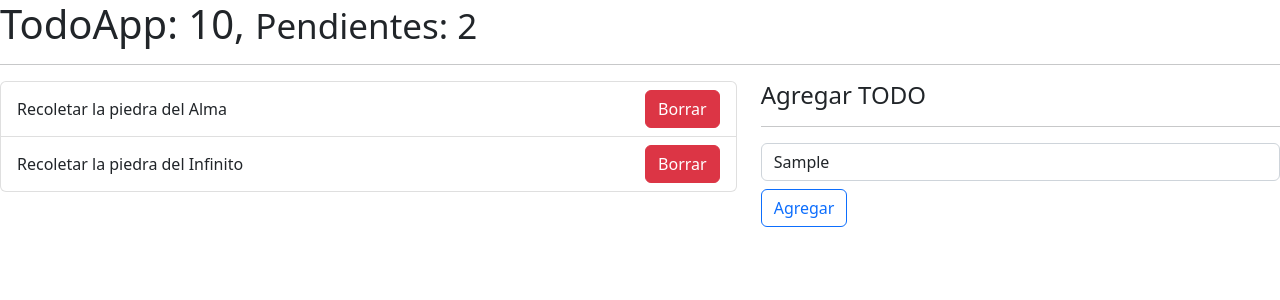
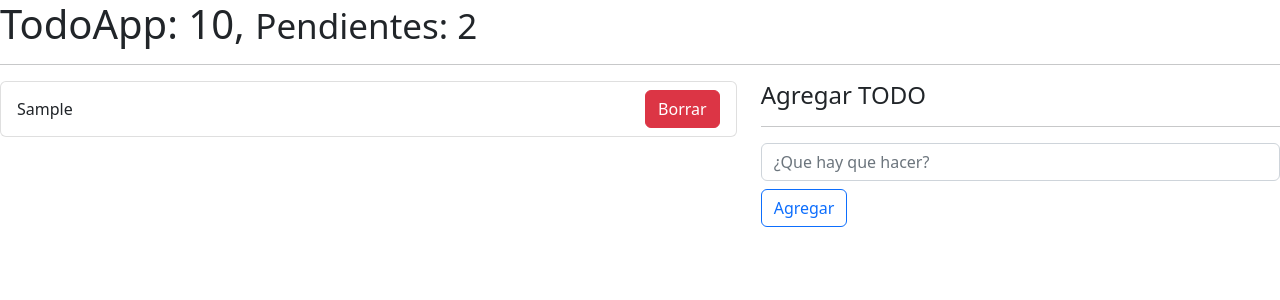
Before and after one commit to MigueMaisares/Curso-React-Fernando-Herrera, a React (Vite) app in the folder 05-hook-app/: page / in a window 1280 px wide. Both pictures are taken after typing "Sample" into the empty fields and a click on the button "Agregar". Shown: the top 300 px of the page. Built offline with nearby package versions, Linux system fonts and the light colour scheme.

Commit message:
4to push Reducer

```diff
--- a/05-hook-app/src/08-useReducer/TodoAdd.jsx
+++ b/05-hook-app/src/08-useReducer/TodoAdd.jsx
@@ -1,20 +1,30 @@
 import { useState } from "react";
+import { useForm } from "../hooks/useForm";
 
 export const TodoAdd = ({ onNewTodo }) => {
-  const [input, setInput] = useState("");
-
+  /* const [input, setInput] = useState(""); Esta bien pero hay que hacer uso de nuestros custom hooks!!!
   const onChangeInput = ({ target }) => {
     setInput(target.value);
-  };
+  }; */
+
+  const { descripcion, onInputChange, onResetForm } = useForm({
+    descripcion: "",
+  });
 
   const onSubmit = (e) => {
     e.preventDefault();
 
-    onNewTodo({
+    if (descripcion.length < 1) return;
+
+    const nuevoTodo = {
       id: new Date().getTime(),
-      descripcion: input,
       done: false,
-    });
+      descripcion: descripcion,
+    };
+
+    onNewTodo(nuevoTodo);
+
+    onResetForm();
   };
 
   return (
@@ -23,8 +33,9 @@ export const TodoAdd = ({ onNewTodo }) => {
         type="text"
         placeholder="¿Que hay que hacer?"
         className="form-control"
-        onChange={onChangeInput}
-        value={input}
+        onChange={onInputChange}
+        value={descripcion}
+        name="descripcion"
       />
       <button className="btn btn-outline-primary mt-2" type="submit">
         Agregar
--- a/05-hook-app/src/08-useReducer/TodoApp.jsx
+++ b/05-hook-app/src/08-useReducer/TodoApp.jsx
@@ -1,28 +1,42 @@
-import { useReducer } from "react";
+import { useEffect, useReducer } from "react";
 import { TodoAdd } from "./TodoAdd";
 import { TodoList } from "./TodoList";
 import { todoReducer } from "./TodoReducer";
 
-const initialState = [
-  {
-    id: new Date().getTime(),
-    descripcion: "Recoletar la piedra del Alma",
-    done: false,
-  },
-  {
-    id: new Date().getTime() * 2,
-    descripcion: "Recoletar la piedra del Infinito",
-    done: false,
-  },
-];
+const initialState = [];
+
+//Necesitamos inicializar nuestro state con los todos anteriores
+const init = () => {
+  //Al iniciar la aplicacion sera nulo lo del localStorage
+  return JSON.parse(localStorage.getItem("todos")) || [];
+};
 
 export const TodoApp = () => {
+  //    despachador de acciones que contienen la carga = estado
+  const [todos, dispatch] = useReducer(todoReducer, initialState, init);
+
+  useEffect(() => {
+    //Necesitamos serializar el estado que es un Objeto y castearlo a String (localStorage lo requiere)
+    localStorage.setItem("todos", JSON.stringify(todos));
+  }, [todos]);
+
   const handleNewTodo = (todo) => {
-    console.log({ todo });
+    const action = {
+      type: "[TODO] Add todo",
+      payload: todo,
+    };
+    //De esta manera le mando la accion al Reducer
+    dispatch(action);
   };
 
-  //    despachador de estados
-  const [todos, dispatch] = useReducer(todoReducer, initialState);
+  const handleRemoveTodo = (id) => {
+    /* console.log(id); */
+    dispatch({
+      type: "[TODO] Remove todo",
+      payload: id,
+    });
+  };
+
   return (
     <>
       <h1>
@@ -32,7 +46,7 @@ export const TodoApp = () => {
 
       <div className="row">
         <div className="col-7">
-          <TodoList todos={todos} />
+          <TodoList todos={todos} onDeleteTodo={handleRemoveTodo} />
         </div>
         <div className="col-5">
           <h4>Agregar TODO</h4>
--- a/05-hook-app/src/08-useReducer/TodoItem.jsx
+++ b/05-hook-app/src/08-useReducer/TodoItem.jsx
@@ -1,8 +1,10 @@
-export const TodoItem = ({ todo }) => {
+export const TodoItem = ({ todo, onDeleteTodo }) => {
   return (
     <li className="list-group-item d-flex justify-content-between">
       <span className="align-self-center">{todo.descripcion}</span>
-      <button className="btn btn-danger">Borrar</button>
+      <button className="btn btn-danger" onClick={() => onDeleteTodo(todo.id)}>
+        Borrar
+      </button>
     </li>
   );
 };
--- a/05-hook-app/src/08-useReducer/TodoList.jsx
+++ b/05-hook-app/src/08-useReducer/TodoList.jsx
@@ -1,10 +1,10 @@
 import { TodoItem } from "./TodoItem";
 
-export const TodoList = ({ todos = [] }) => {
+export const TodoList = ({ todos = [], onDeleteTodo }) => {
   return (
     <ul className="list-group">
       {todos.map((todo) => (
-        <TodoItem key={todo.id} todo={todo} />
+        <TodoItem key={todo.id} todo={todo} onDeleteTodo={onDeleteTodo} />
       ))}
     </ul>
   );
--- a/05-hook-app/src/08-useReducer/todoReducer.js
+++ b/05-hook-app/src/08-useReducer/todoReducer.js
@@ -1,9 +1,10 @@
-export const todoReducer = (initiState, action) => {
+export const todoReducer = (initialState = [], action) => {
   switch (action.type) {
     case "[TODO] Add todo":
-      throw new Error(
-        "El action.type = '[TODO] Add todo' no esta implementado"
-      );
+      return [...initialState, action.payload];
+
+    case "[TODO] Remove todo":
+      return initialState.filter((todo) => todo.id !== action.payload);
 
     default:
       return initialState;
```
